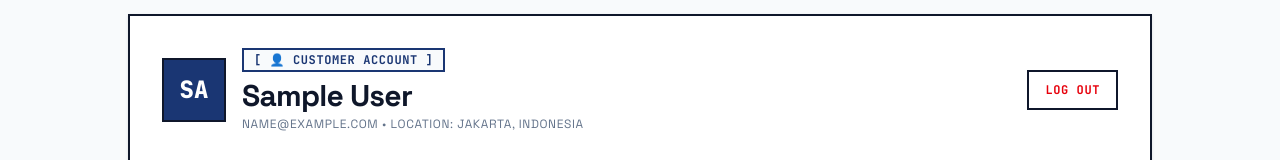
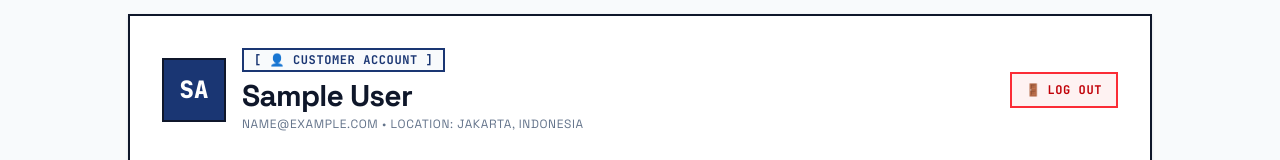
Before and after one commit to Revou-FSSE-Feb26/crack-fe-Sayiki, a Next.js app: page /profile in a window 1280 px wide. Shown: the part 132-292 px from the top of the page. Built offline with nearby package versions, Linux system fonts and the light colour scheme; no server answers; sample sign-in values are in the browser's storage.

Commit message:
fix(profile): fix header button flex stretching and overflow in profile page

```diff
--- a/src/app/profile/page.tsx
+++ b/src/app/profile/page.tsx
@@ -166,21 +166,33 @@ export default function ProfilePage() {
             </div>
 
             {/* Header Action Shortcuts */}
-            <div className="flex items-center gap-2">
+            <div className="flex flex-wrap items-center gap-2.5 shrink-0">
               {isModder && (
-                <Link href="/modder/dashboard">
-                  <Button variant="primary" className="text-xs uppercase font-bold shrink-0">
-                    🛠️ Open Workbench →
-                  </Button>
-                </Link>
+                <>
+                  <Link
+                    href="/modder/dashboard"
+                    className="h-9 px-4 border-2 border-slate-900 bg-amber-400 hover:bg-amber-300 text-slate-950 font-mono text-xs font-bold uppercase tracking-wider inline-flex items-center justify-center gap-1.5 whitespace-nowrap shadow-xs transition-colors shrink-0"
+                  >
+                    <span>🛠️</span>
+                    <span>Modder Workbench →</span>
+                  </Link>
+                  <Link
+                    href="/modder/create-listing"
+                    className="h-9 px-3.5 border-2 border-slate-900 bg-white hover:bg-slate-100 text-slate-900 font-mono text-xs font-bold uppercase tracking-wider inline-flex items-center justify-center gap-1.5 whitespace-nowrap shadow-xs transition-colors shrink-0"
+                  >
+                    <span>➕</span>
+                    <span>Create Listing</span>
+                  </Link>
+                </>
               )}
-              <Button
-                variant="secondary"
+              <button
+                type="button"
                 onClick={handleLogout}
-                className="text-xs uppercase font-bold text-red-600 hover:text-red-800 border-red-300 hover:border-red-600 shrink-0"
+                className="h-9 px-3.5 border-2 border-red-500 bg-red-50 hover:bg-red-100 text-red-700 font-mono text-xs font-bold uppercase tracking-wider inline-flex items-center justify-center gap-1.5 whitespace-nowrap transition-colors shrink-0 cursor-pointer"
               >
-                Log Out
-              </Button>
+                <span>🚪</span>
+                <span>Log Out</span>
+              </button>
             </div>
           </div>
         </div>
```
